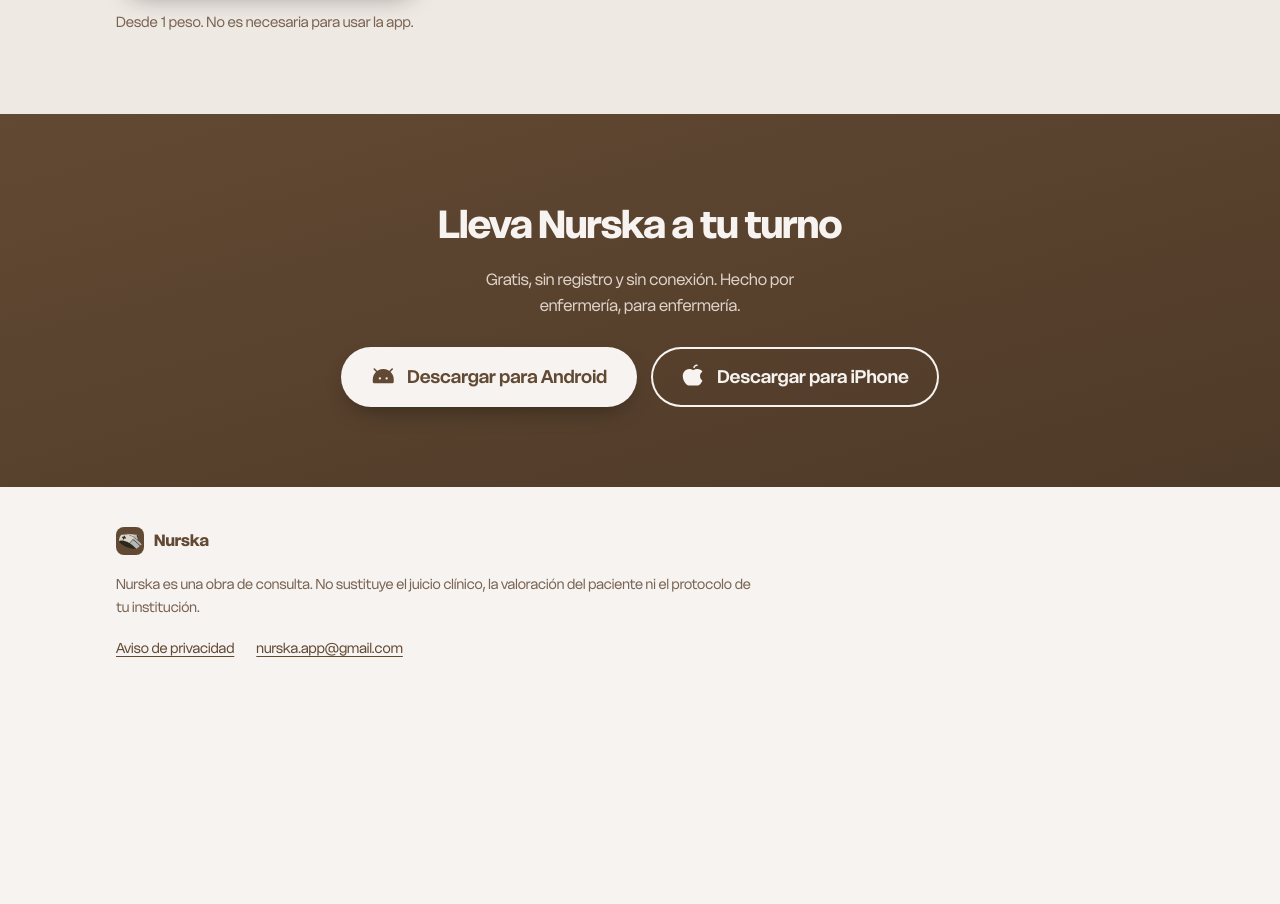
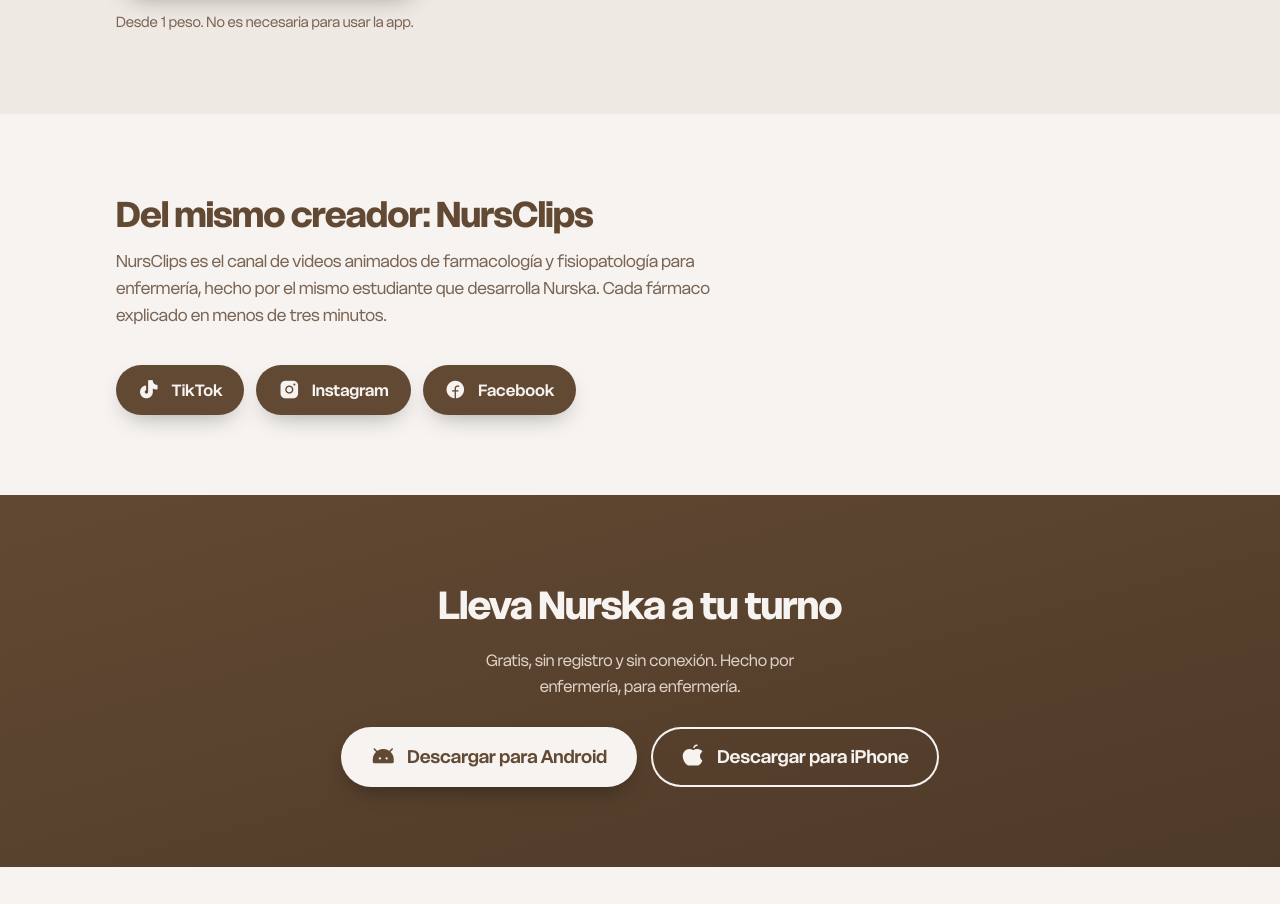
Before and after one commit to farkasokovo/nurska-app, a plain HTML site: page index.html in a window 1280 px wide. Shown: the part 6597-7501 px from the top of the page. Before the commit the page ends 7304 px from the top, so only its background shows below. Drawn offline with nearby package versions, Linux system fonts and the light colour scheme; no server answers.

Commit message:
Landing: sección NursClips con TikTok, Instagram y Facebook
Co-Authored-By: Claude Opus 5.5 <noreply@anthropic.com>
Claude-Session: https://claude.ai/code/session_01FsfKZ1knpTXjysVmniKvEW

```diff
--- a/index.html
+++ b/index.html
@@ -380,6 +380,11 @@
   .version li::marker { color: var(--caramelo); }
   details.anteriores { border-top: 1px solid var(--linea); padding-top: 18px; }
   details.anteriores summary { cursor: pointer; font-weight: 600; color: var(--tinta-2); }
+
+  /* NursClips: redes del mismo creador */
+  .redes { display: flex; flex-wrap: wrap; gap: 12px; margin-top: 22px; }
+  .redes .btn { padding: 14px 22px; font-size: 1rem; }
+  .redes .btn i { font-size: 1.35rem; }
 
   /* Cierre */
   .cierre {
@@ -828,6 +833,20 @@
     </div>
   </section>
 
+  <section id="nursclips">
+    <div class="wrap">
+      <div class="encabezado">
+        <h2>Del mismo creador: NursClips</h2>
+        <p>NursClips es el canal de videos animados de farmacología y fisiopatología para enfermería, hecho por el mismo estudiante que desarrolla Nurska. Cada fármaco explicado en menos de tres minutos.</p>
+      </div>
+      <div class="redes">
+        <a class="btn btn-oscuro js-red" data-red="tiktok" href="https://www.tiktok.com/@nursclips" target="_blank" rel="noopener"><i class="ph-fill ph-tiktok-logo" aria-hidden="true"></i>TikTok</a>
+        <a class="btn btn-oscuro js-red" data-red="instagram" href="https://www.instagram.com/nursclips/" target="_blank" rel="noopener"><i class="ph-fill ph-instagram-logo" aria-hidden="true"></i>Instagram</a>
+        <a class="btn btn-oscuro js-red" data-red="facebook" href="https://www.facebook.com/share/1KeH8doGxa/" target="_blank" rel="noopener"><i class="ph-fill ph-facebook-logo" aria-hidden="true"></i>Facebook</a>
+      </div>
+    </div>
+  </section>
+
   <section class="cierre">
     <div class="wrap">
       <h2>Lleva Nurska a tu turno</h2>
@@ -854,6 +873,12 @@
 </footer>
 
 <script>
+
+document.querySelectorAll(".js-red").forEach(function (a) {
+  a.addEventListener("click", function () {
+    if (typeof gtag === "function") gtag("event", "abrir_nursclips", { red: a.dataset.red });
+  });
+});
 
 /* Modo mantenimiento. Para prenderlo se edita mantenimiento.json en GitHub
    (se puede desde el celular): {"activo": true, "android": true,
```
